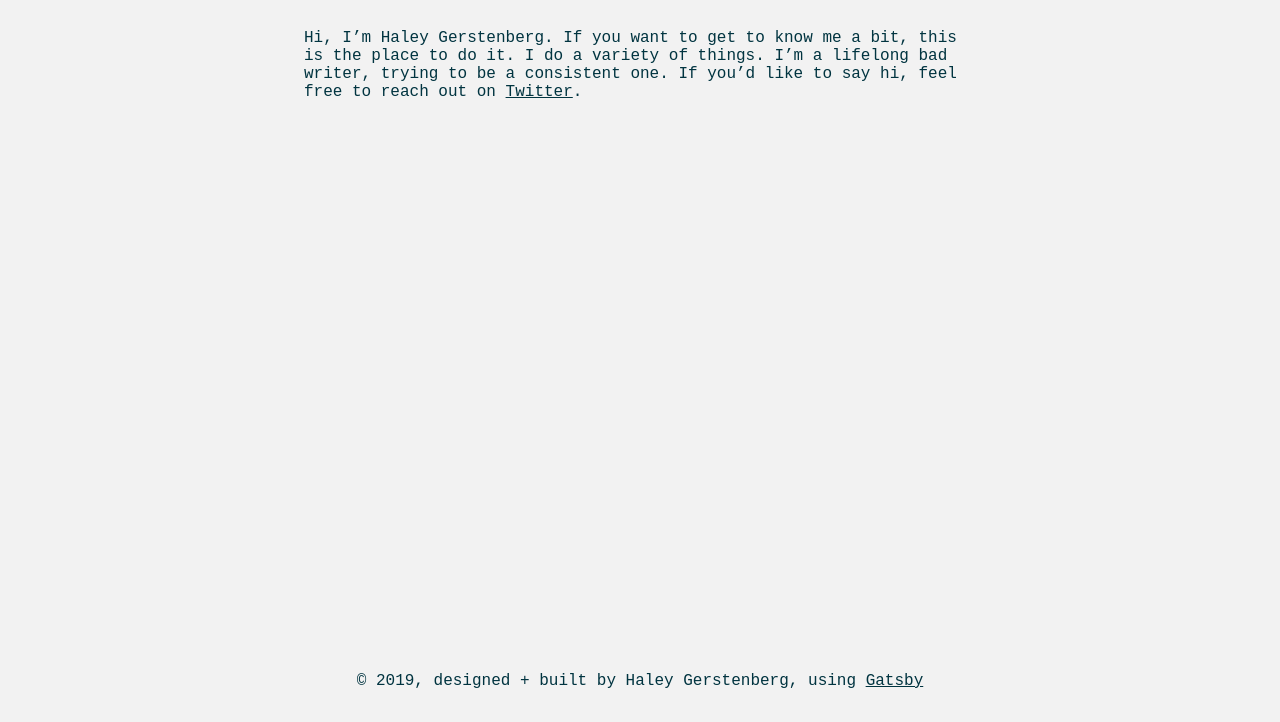
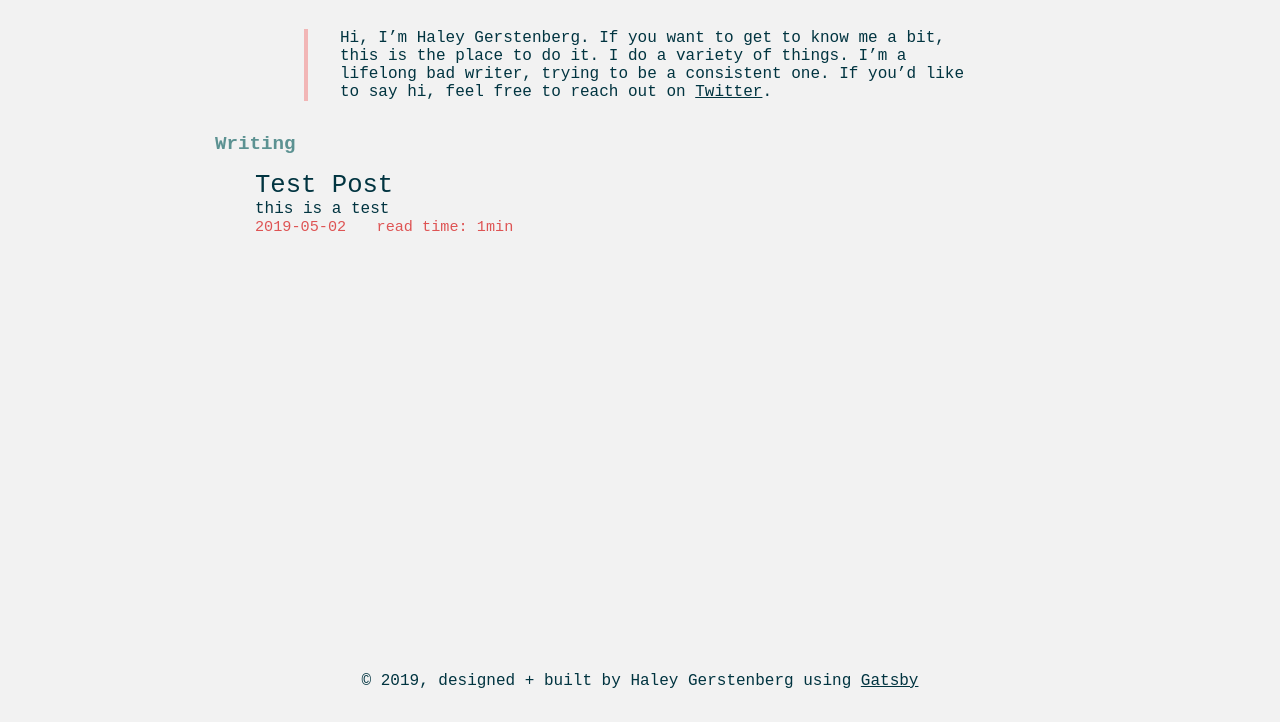
Before and after one commit to GraceNut/gracenut.github.io, a Gatsby site: page / in a window 1280 px wide. Shown: the part 78-800 px from the top of the page. Built offline with nearby package versions, Linux system fonts and the light colour scheme; Gatsby itself is replaced by a stand-in of ours; a web font is replaced by a local one.

Commit message:
blog prep. basic homepage setup

```diff
--- a/gatsby-config.js
+++ b/gatsby-config.js
@@ -1,17 +1,18 @@
 module.exports = {
   siteMetadata: {
-    title: `I’m Haley, fyi`,
+    title: `I’m Haley`,
     description: `The web home of a person who is, in fact, Haley`,
     author: `Haley Gerstenberg`,
   },
   plugins: [
     `gatsby-plugin-sass`,
     `gatsby-plugin-react-helmet`,
+    `gatsby-transformer-remark`,
     {
       resolve: `gatsby-source-filesystem`,
       options: {
-        name: `images`,
-        path: `${__dirname}/src/images`,
+        name: `src`,
+        path: `${__dirname}/src/`,
       },
     },
     `gatsby-transformer-sharp`,
--- a/package.json
+++ b/package.json
@@ -13,6 +13,7 @@
     "gatsby-plugin-sass": "^2.0.11",
     "gatsby-plugin-sharp": "^2.0.35",
     "gatsby-source-filesystem": "^2.0.33",
+    "gatsby-transformer-remark": "^2.3.12",
     "gatsby-transformer-sharp": "^2.1.18",
     "node-sass": "^4.12.0",
     "prop-types": "^15.7.2",
--- /dev/null
+++ b/src/blog-posts/test-post.md
@@ -0,0 +1,7 @@
+---
+title: "Test Post"
+date: "2019-05-02"
+author: "Haley Gerstenberg"
+---
+
+this is a test
--- a/src/components/layout.js
+++ b/src/components/layout.js
@@ -11,7 +11,7 @@ import { StaticQuery, graphql } from "gatsby"
 import Helmet from "react-helmet"
 
 import Header from "./header"
-import "./main.scss"
+import "./scss/_main.scss"
 
 const Layout = ({ children }) => (
   <StaticQuery
@@ -27,13 +27,13 @@ const Layout = ({ children }) => (
     render={data => (
       <>
         <Helmet>
-          <link href="https://fonts.googleapis.com/css?family=Overpass+Mono" rel="stylesheet"/>
+          <link href="https://fonts.googleapis.com/css?family=Overpass+Mono:300,400,600" rel="stylesheet"/>
         </Helmet>
         <Header siteTitle={data.site.siteMetadata.title} />
         <div>
           <main>{children}</main>
           <footer>
-            © {new Date().getFullYear()}, designed + built by Haley Gerstenberg, using
+            © {new Date().getFullYear()}, designed + built by Haley Gerstenberg using
             {` `}
             <a href="https://www.gatsbyjs.org">Gatsby</a>
           </footer>
--- /dev/null
+++ b/src/components/page-styles/index.scss
@@ -0,0 +1,29 @@
+@import '../scss/_variables';
+
+.posts {
+	margin-top: 2em;
+	padding-right: 2em;
+	h2 {
+		font-size: 1.2em;
+		color: darken($light-gray, 30%);
+	}
+	h3 {
+		font-weight: 300;
+		font-size: 1.6em;
+		margin: 0;
+	}
+	li {
+		list-style: none;
+	}
+	p {
+		margin: 0;
+	}
+	.info {
+		font-weight: 300;
+		font-size: .95em;
+		color: $red;
+	}
+	span:nth-child(2) {
+		padding-left: 2em;
+	}
+}
--- a/src/components/scss/layout.scss
+++ b/src/components/scss/_layout.scss
@@ -1,11 +1,15 @@
+@import 'variables';
+
 body {
 	margin: 0;
 	min-height: 100vh;
 }
 
 main {
-	max-width: 900px;
+	max-width: 850px;
 	margin: 0 auto;
+	padding-left: 2em;
+	padding-right: 2em;
 }
 
 header {
@@ -39,4 +43,9 @@ footer {
 p {
 	max-width: 70ch;
 	margin: auto;
+	box-sizing: border-box;
+	&.bio {
+		padding-left: 2em;
+		border-left: 4px solid $pink;
+	}
 }
--- a/src/components/main.scss
+++ b/src/components/scss/_main.scss
@@ -1,5 +1,5 @@
-@import 'scss/variables';
-@import 'scss/layout';
+@import '_variables';
+@import '_layout';
 
 body {
   background-color: $white;
--- a/src/components/scss/variables.scss
+++ b/src/components/scss/_variables.scss
@@ -2,6 +2,7 @@
 $dark-gray: #013440;
 //$light-gray: #517373;
 $light-gray: #B6D1D1;
-$red: #f26b6b;
+//$red: #f26b6b;
+$red: #DE5454;
 $pink: #f2b6b6;
 $white: #f2f2f2;
--- a/src/pages/index.js
+++ b/src/pages/index.js
@@ -1,19 +1,55 @@
 import React from "react"
 //import { Link } from "gatsby"
+import { graphql } from "gatsby"
 
 import Layout from "../components/layout"
-//import Image from "../components/image"
 import SEO from "../components/seo"
 
-const IndexPage = () => (
+import "../components/page-styles/index.scss"
+
+const IndexPage = ({ data }) => (
   <Layout>
     <SEO title="Home" />
-    <p>
+    <p class="bio">
       Hi, I’m Haley Gerstenberg. If you want to get to know me a bit, this is the place to do it.
       I do a variety of things. I’m a lifelong bad writer, trying to be a consistent one. If you’d like to say hi,
       feel free to reach out on <a href="https://twitter.com/imhaleyfyi">Twitter</a>.
     </p>
+
+    <div class="posts">
+      <h2>Writing</h2>
+      <ul>
+        { data.allMarkdownRemark.edges.map(({ node }) => (
+          <li key={ node.id } className="post">
+            <h3 className="title">{ node.frontmatter.title }</h3>
+            <p className="excerpt">{ node.excerpt }</p>
+            <div class="info">
+              <span className="date">{ node.frontmatter.date }</span>
+              <span className="readtime">read time:&nbsp;{ node.timeToRead }min</span>
+            </div>
+          </li>
+        ))}
+      </ul>
+    </div>
   </Layout>
 )
 
 export default IndexPage
+
+export const  query = graphql`
+query HomePageQuery{
+  allMarkdownRemark(sort: {fields: [frontmatter___date], order: DESC}) {
+    totalCount
+    edges {
+      node {
+        frontmatter {
+          title
+          date
+        }
+        excerpt
+        timeToRead
+      }
+    }
+  }
+}
+`
```
Also changed, not shown: src/pages/page-2.js (deleted, +0 -16 lines), src/images/gatsby-astronaut.png (deleted), 1 other file.
